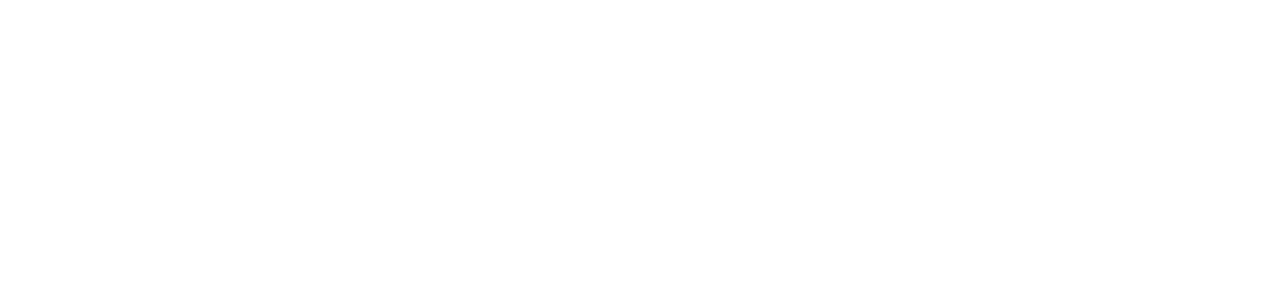
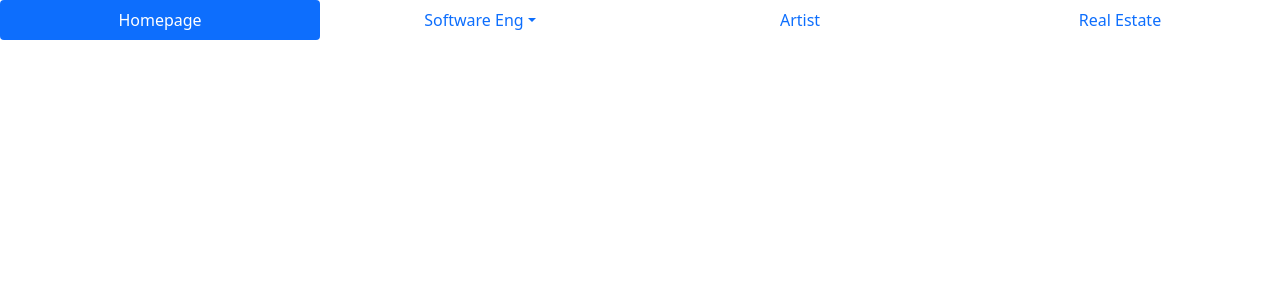
Before and after one commit to GvDev7/Portfolio, a React (Create React App) app in the folder Homepage/homepage/: page / in a window 1280 px wide. Shown: the top 300 px of the page. Built offline with nearby package versions, Linux system fonts and the light colour scheme.

Commit message:
Created the NavBar for the website

```diff
--- a/Homepage/homepage/src/App.js
+++ b/Homepage/homepage/src/App.js
@@ -1,9 +1,12 @@
 import './App.css';
+import 'bootstrap/dist/css/bootstrap.min.css';
+import Navigation from './components/Nav';
+
 
 function App() {
   return (
     <div className="App">
-
+      <Navigation/>
     </div>
   );
 }
--- /dev/null
+++ b/Homepage/homepage/src/components/Nav.js
@@ -0,0 +1,27 @@
+import Nav from "react-bootstrap/Nav";
+import NavDropdown from "react-bootstrap/NavDropdown";
+
+const Navigation = (props) => {
+    return (
+        <Nav justify variant="pills" defaultActiveKey="/home">
+            <Nav.Item>
+                <Nav.Link href="/home">Homepage</Nav.Link>
+            </Nav.Item>
+            <NavDropdown title="Software Eng" id="nav-dropdown">
+                <NavDropdown.Item eventKey="4.1">Planning</NavDropdown.Item>
+                <NavDropdown.Item eventKey="4.2">Front-End</NavDropdown.Item>
+                <NavDropdown.Item eventKey="4.3">Back-End</NavDropdown.Item>
+                <NavDropdown.Divider />
+                <NavDropdown.Item eventKey="4.4">Projects</NavDropdown.Item>
+            </NavDropdown>
+            <Nav.Item>
+                <Nav.Link eventKey="link-1">Artist</Nav.Link>
+            </Nav.Item>
+            <Nav.Item>
+                <Nav.Link eventKey="link-2">Real Estate</Nav.Link>
+            </Nav.Item>
+        </Nav>
+    )
+}
+
+export default Navigation;
--- a/Homepage/package.json
+++ b/Homepage/package.json
@@ -4,6 +4,7 @@
   "description": "",
   "main": "index.js",
   "scripts": {
+    "start": "react-scripts start",
     "test": "echo \"Error: no test specified\" && exit 1"
   },
   "author": "",
```
Also changed, not shown: Homepage/homepage/src/components/Navbar.js (deleted).
